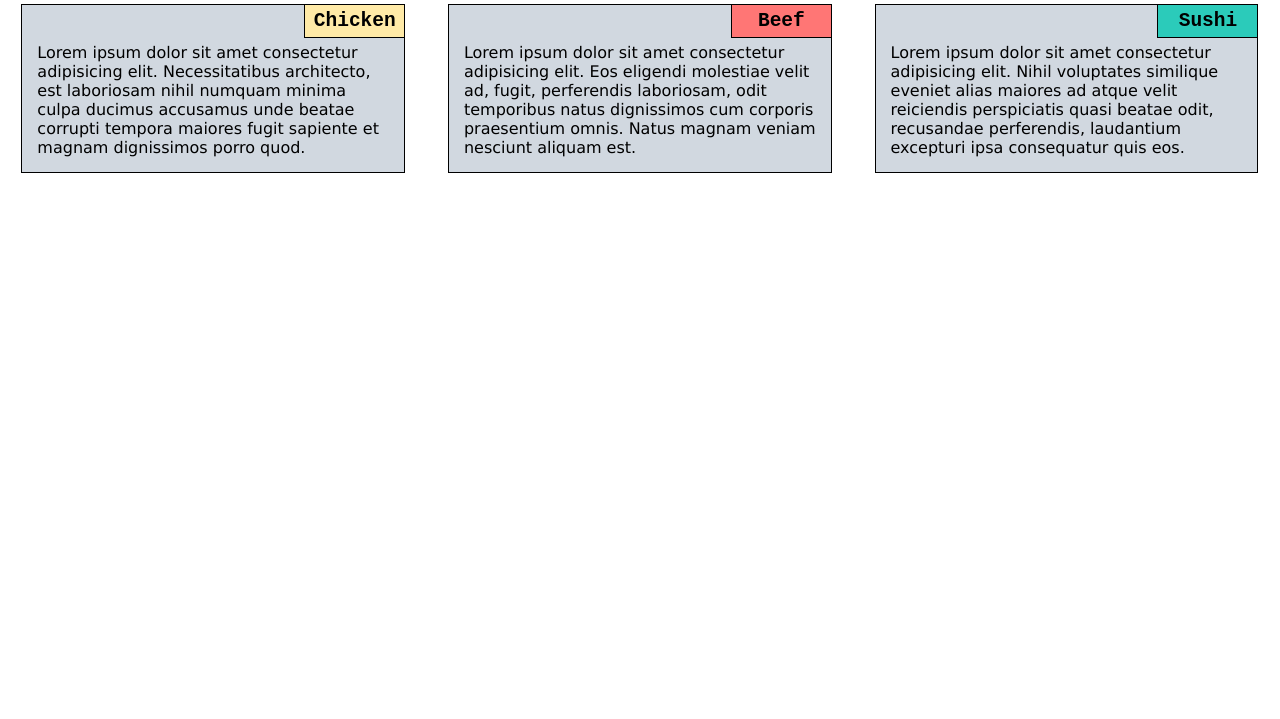
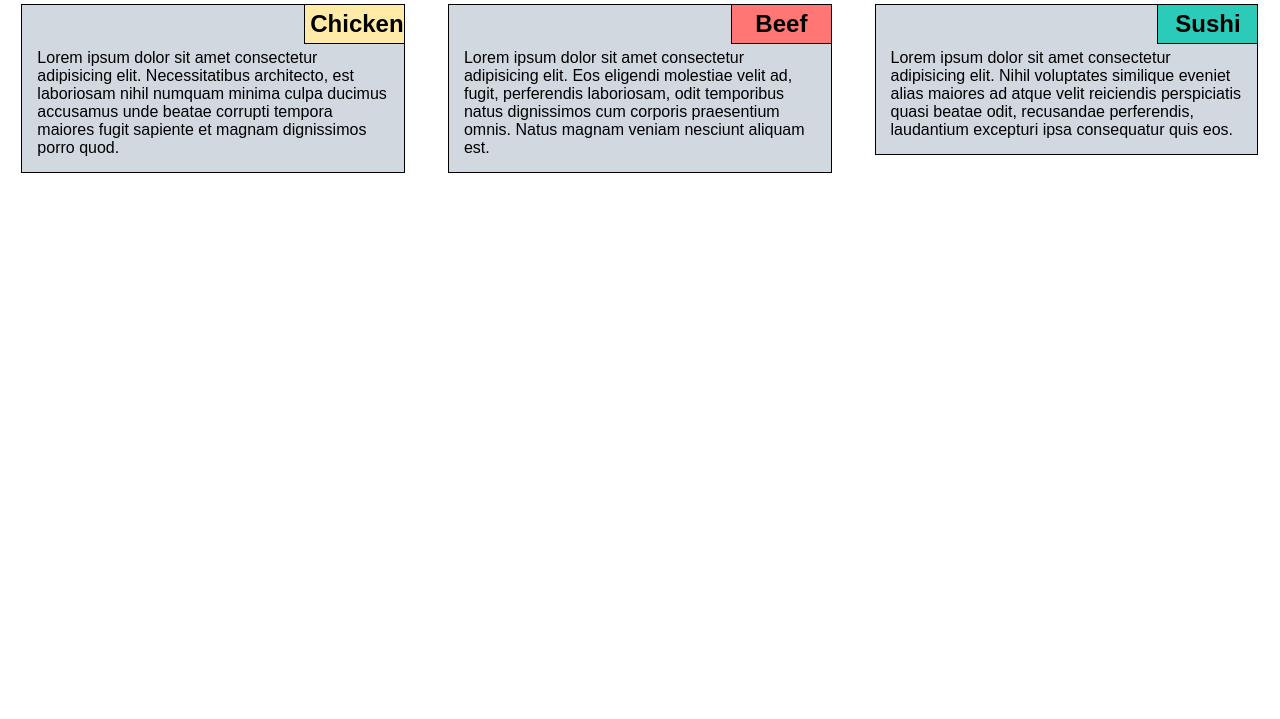
Before and after one commit to Daniela-git/Coursera, a plain HTML site: page module-2-solution/index.html in a window 1280 px wide. Shown: the part 81-800 px from the top of the page. Drawn offline with Linux system fonts and the light colour scheme.

Commit message:
cambio font family y mejora titulo

```diff
--- a/module-2-solution/css/style.css
+++ b/module-2-solution/css/style.css
@@ -2,21 +2,25 @@
 	box-sizing: border-box;
 	margin: 0;
 	padding: 0;
-	font-family: monospace;
-	width: 100%;
+	font-family: Arial, Helvetica, sans-serif
 }
 h1 {
 	text-align: center;
 	font-size: 40px;
 	margin: 20px;
 }
+.container {
+	width: 100%;
+}
 .section {
 	border: 1px solid black;
+	width: 90%;
+	height: 200px;
 	margin: auto;
 	margin-bottom: 20px;
-	width: 80%;
 	position: relative;
 	background-color: #d1d8e0;
+
 }
 
 .inner-title {
@@ -44,19 +48,18 @@ p {
 	clear: both;
 	padding: 15px;
 	padding-top: 5px;
-	font-size: medium;{}
-	font-family: "Lucida Sans", "Lucida Sans Regular", "Lucida Grande",
-		"Lucida Sans Unicode", Geneva, Verdana, sans-serif;
+	font-size: medium;
 }
 
 @media (min-width: 992px) {
-	.container {
+	/* .container {
         width: 100%;
         margin: auto;
-	}
+	} */
 	.col {
         float: left;
-        width: 33.33%;
+		width: 33.33%;
+		height: 40%;
         height: max-content;
     }
     .section{
@@ -66,9 +69,7 @@ p {
 }
 
 @media (min-width: 768px) and (max-width: 991px){
-	.container {
-        width: 100%;
-	}
+
     .col-md{
         float: left;
         width: 50%;
@@ -78,7 +79,7 @@ p {
         width: 90%;
     }
     .col-md-1 {
-        clear: both;
+        clear: left;
         width: 100%;
         margin: auto;
     }
```
